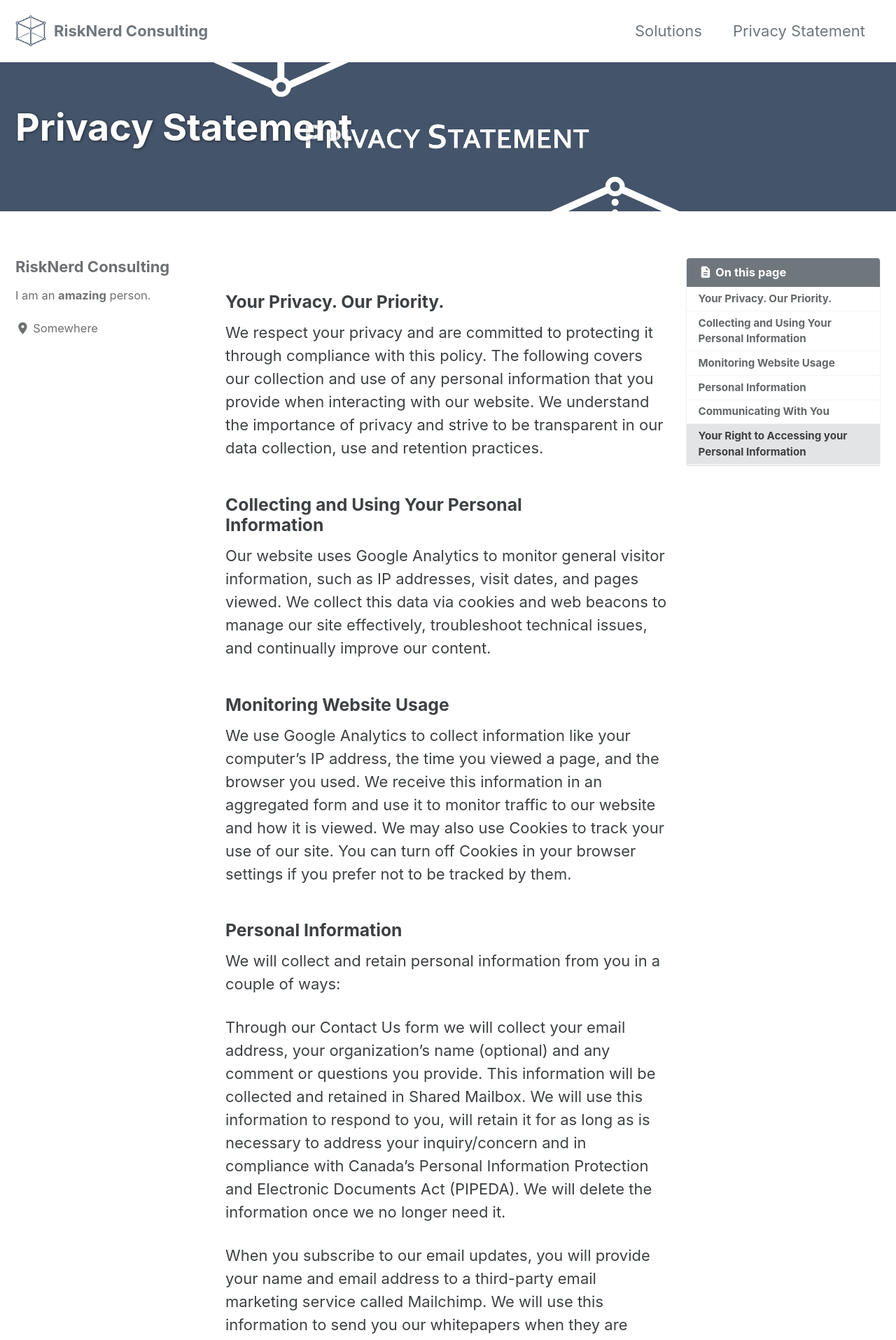
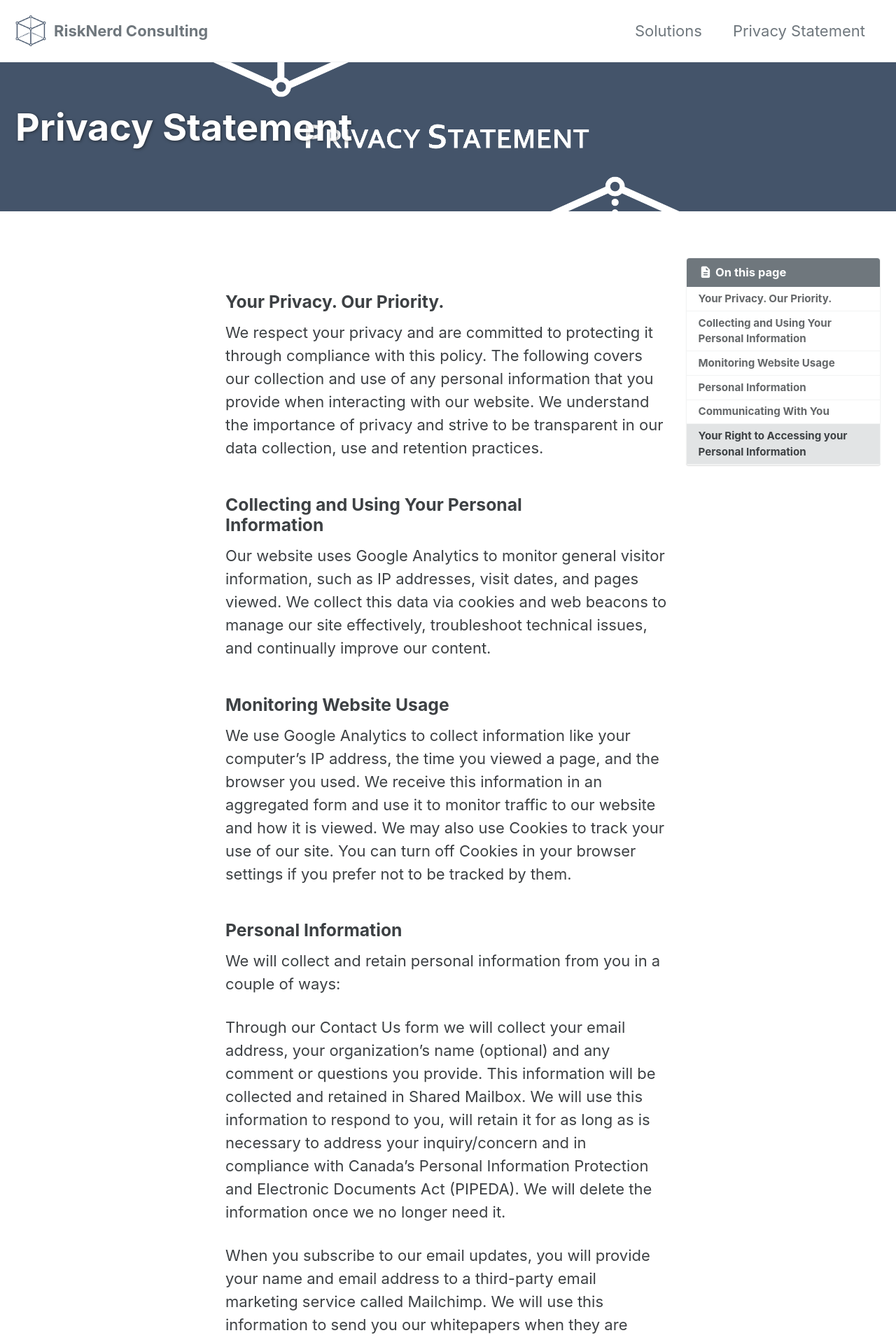
Before and after one commit to mattddickinson/risknerd2, a Jekyll site: the page built from _pages/privacy.md, in a window 1280 px wide. Shown: the top 1915 px of the page at 70% size. Built offline with Jekyll 4.4.1, drawn with Linux system fonts in a browser that asks for light colours; cached includes are drawn as plain includes.

Commit message:
Update _config.yml

```diff
--- a/_config.yml
+++ b/_config.yml
@@ -324,5 +324,5 @@
       path: "_pages"
       type: pages
     values:
-      layout: single
-      author_profile: true
+      layout:
+      author_profile: false
```
